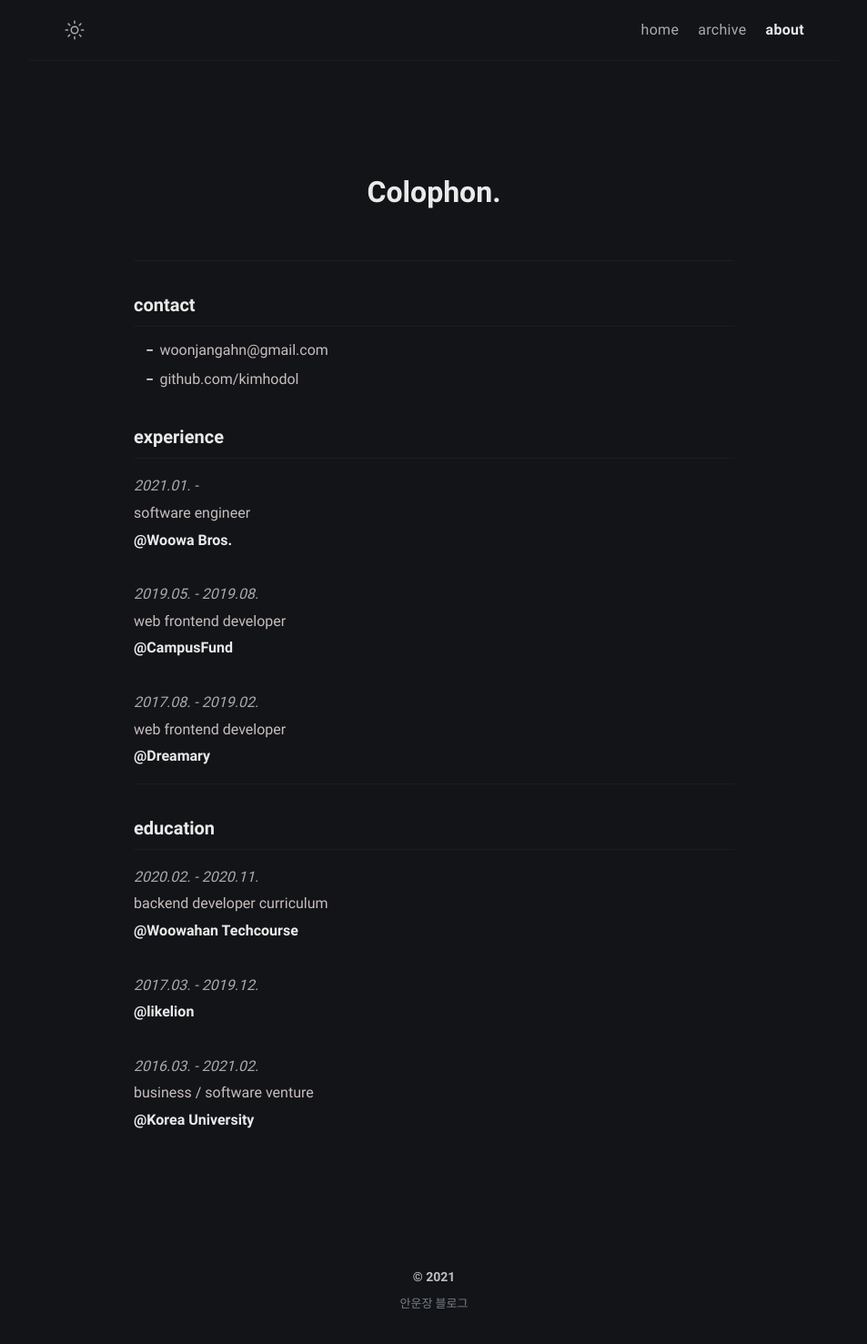
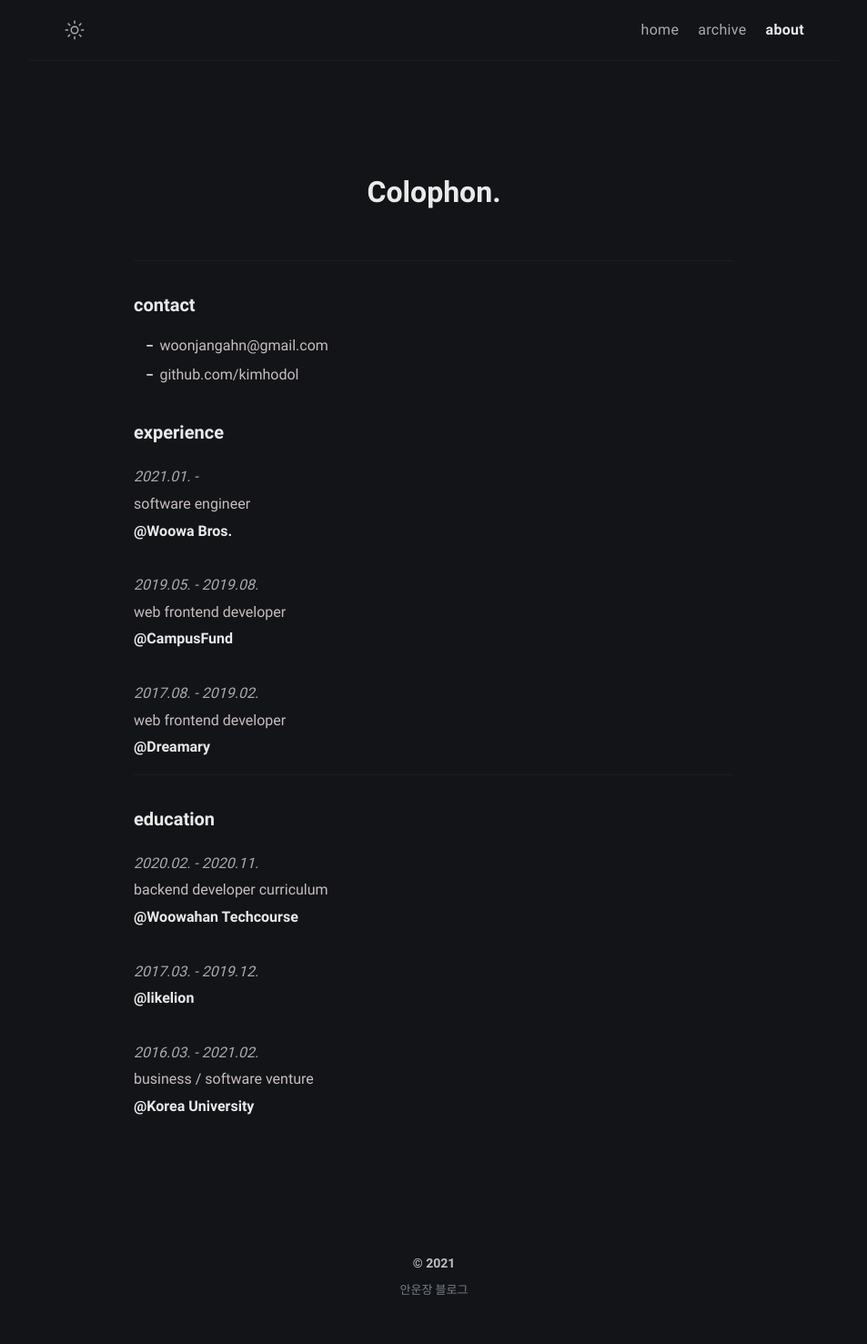
Before and after one commit to kimhodol/hodol-aa96c, a Jekyll site: the page built from about.md, in a window 1280 px wide. Shown: the whole page at 91% size, without its empty margins (163-1116 px from the left). Built offline with Jekyll 4.4.1, drawn with Linux system fonts in a browser that asks for light colours.

```diff
--- a/about.md
+++ b/about.md
@@ -7,11 +7,11 @@ comments: false
 ---
 
 ---
-### contact
+#### contact
 - {{ site.author.email }}
 - github.com/{{ site.author.github }}
 
-### experience
+#### experience
 
 <span style="color: #aaa">_2021.01. -_</span><br/>
 software engineer<br/>
@@ -27,7 +27,7 @@ web frontend developer<br/>
 
 ---
 
-### education
+#### education
 
 <span style="color: #aaa">_2020.02. - 2020.11._</span><br/>
 backend developer curriculum<br/>
```
